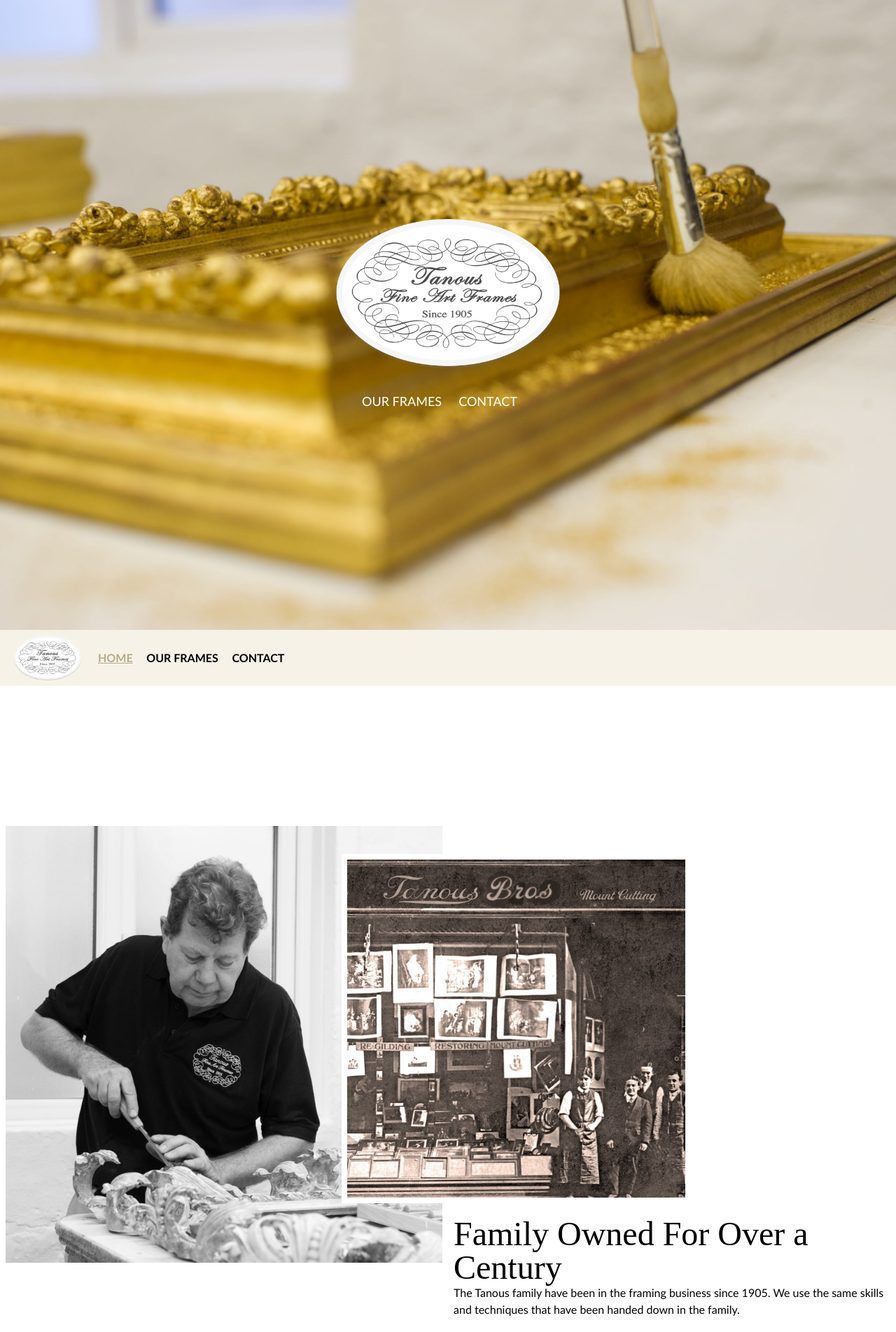
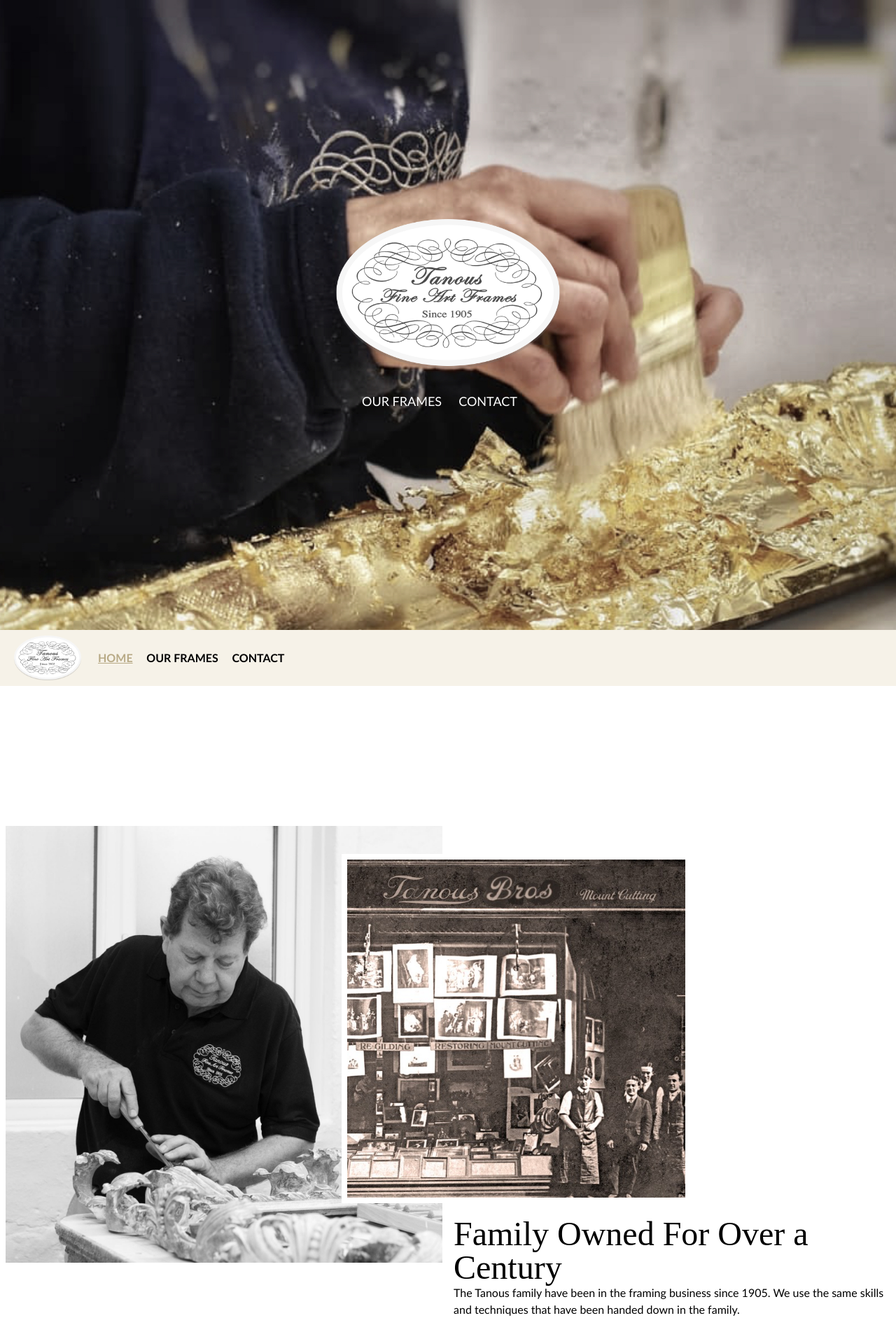
Before and after one commit to patwadden/tanousframes, a Jekyll site: the page built from index.html, in a window 1280 px wide. Shown: the top 1903 px of the page at 70% size. Built offline with Jekyll 4.4.1, drawn with Linux system fonts in a browser that asks for light colours.

Commit message:
Updated 15 files via CloudCannon

```diff
--- a/index.html
+++ b/index.html
@@ -1,7 +1,7 @@
 ---
 layout: default
 permalink: /
-background_image_path: /uploads/tanous-88.jpg
+background_image_path: /uploads/home/hero.jpg
 _options:
   layout:
     hidden: true
@@ -70,13 +70,13 @@
 		<div class="target" id="antique">
 			<div class="flex flex-wrap flex-row overflow-hidden">
 				<div class="w-full sm:w-1/2 md:w-1/3 my-px px-px">
-					<img class="editable" src="/uploads/home/antique_one.jpeg" alt="" />
+					<img class="editable" alt="" src="/uploads/frame-143.jpg" width="400" srcset="/uploads/frame-143.jpg 400w, /uploads/frame-143@2x.jpg 800w" />
 				</div>
 				<div class="hidden sm:block sm:w-1/2 md:w-1/3 my-px px-px ">
-					<img class="editable" src="/uploads/home/antique_two.jpeg" alt="" />
+					<img class="editable" alt="" src="/uploads/frame-3.jpg" width="500" />
 				</div>
 				<div class="hidden md:block my-px px-px w-1/3">
-					<img class="editable" src="/uploads/home/antique_three.jpeg" alt="" />
+					<img class="editable" alt="" src="/uploads/frame-109.jpg" width="900" />
 				</div>
 			</div>
 
@@ -94,13 +94,13 @@
 		<div class="target hidden" id="contemporary">
 			<div class="flex flex-wrap flex-row overflow-hidden">
 				<div class="w-full sm:w-1/2 md:w-1/3 my-px px-px">
-					<img class="editable" src="/uploads/home/contemporary_one.jpeg" alt="" />
+					<img class="editable" alt="" src="/uploads/frame-145.jpg" width="400" srcset="/uploads/frame-145.jpg 400w, /uploads/frame-145@2x.jpg 800w" />
 				</div>
 				<div class="hidden sm:block sm:w-1/2 md:w-1/3 my-px px-px ">
-					<img class="editable" src="/uploads/home/contemporary_two.jpeg" alt="" />
+					<img class="editable" alt="" src="/uploads/frame-69.jpg" width="500" />
 				</div>
 				<div class="hidden md:block my-px px-px w-1/3">
-					<img class="editable" src="/uploads/home/contemporary_three.jpeg" alt="" />
+					<img class="editable" alt="" src="/uploads/frame-147.jpg" width="900" />
 				</div>
 			</div>
 
@@ -118,13 +118,13 @@
 		<div class="target hidden" id="restorations">
 			<div class="flex flex-wrap flex-row overflow-hidden">
 				<div class="w-full sm:w-1/2 md:w-1/3 my-px px-px">
-					<img class="editable" src="/uploads/home/restoration_one.jpeg" alt="" />
+					<img class="editable" alt="" src="/uploads/tanous-152.jpg" width="400" srcset="/uploads/tanous-152.jpg 400w, /uploads/tanous-152@2x.jpg 800w" />
 				</div>
 				<div class="hidden sm:block sm:w-1/2 md:w-1/3 my-px px-px ">
-					<img class="editable" src="/uploads/home/restoration_two.jpeg" alt="" />
+					<img class="editable" alt="" src="/uploads/tanous-99.jpg" width="400" srcset="/uploads/tanous-99.jpg 400w, /uploads/tanous-99@2x.jpg 800w" />
 				</div>
 				<div class="hidden md:block my-px px-px w-1/3">
-					<img class="editable" src="/uploads/home/restoration_three.jpeg" alt="" />
+					<img class="editable" alt="" src="/uploads/tanous-151.jpg" width="500" srcset="/uploads/tanous-151.jpg 500w, /uploads/tanous-151@2x.jpg 1000w" />
 				</div>
 			</div>
 
```
Also changed, not shown: uploads/frame-109.jpg (added), uploads/frame-143.jpg (added), uploads/frame-143@2x.jpg (added), uploads/frame-145.jpg (added), uploads/frame-145@2x.jpg (added), uploads/frame-147.jpg (added), uploads/frame-3.jpg (added), uploads/frame-69.jpg (added), uploads/tanous-151.jpg (added), uploads/tanous-151@2x.jpg (added), uploads/tanous-152.jpg (added), uploads/tanous-152@2x.jpg (added), uploads/tanous-99.jpg (added), uploads/tanous-99@2x.jpg (added).
